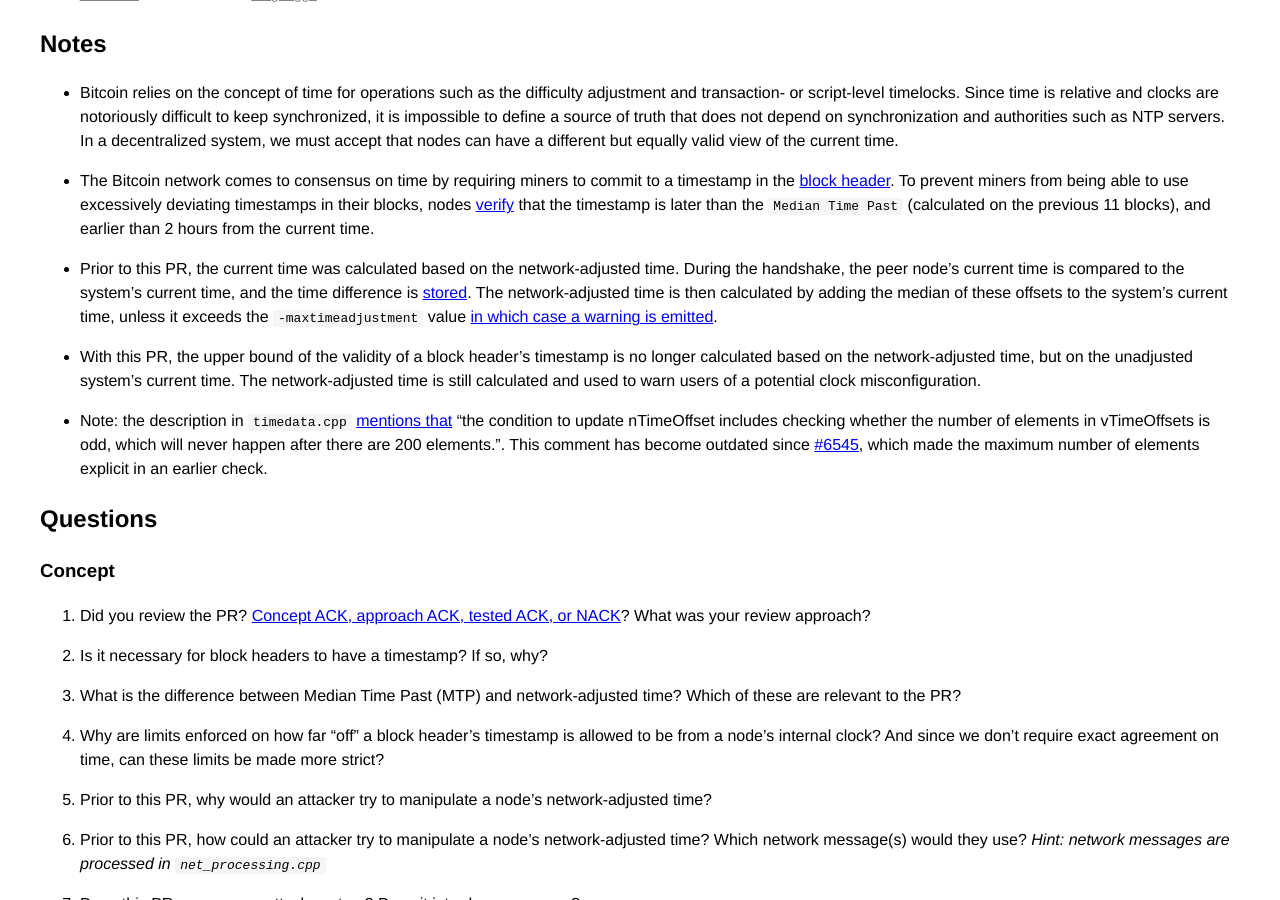
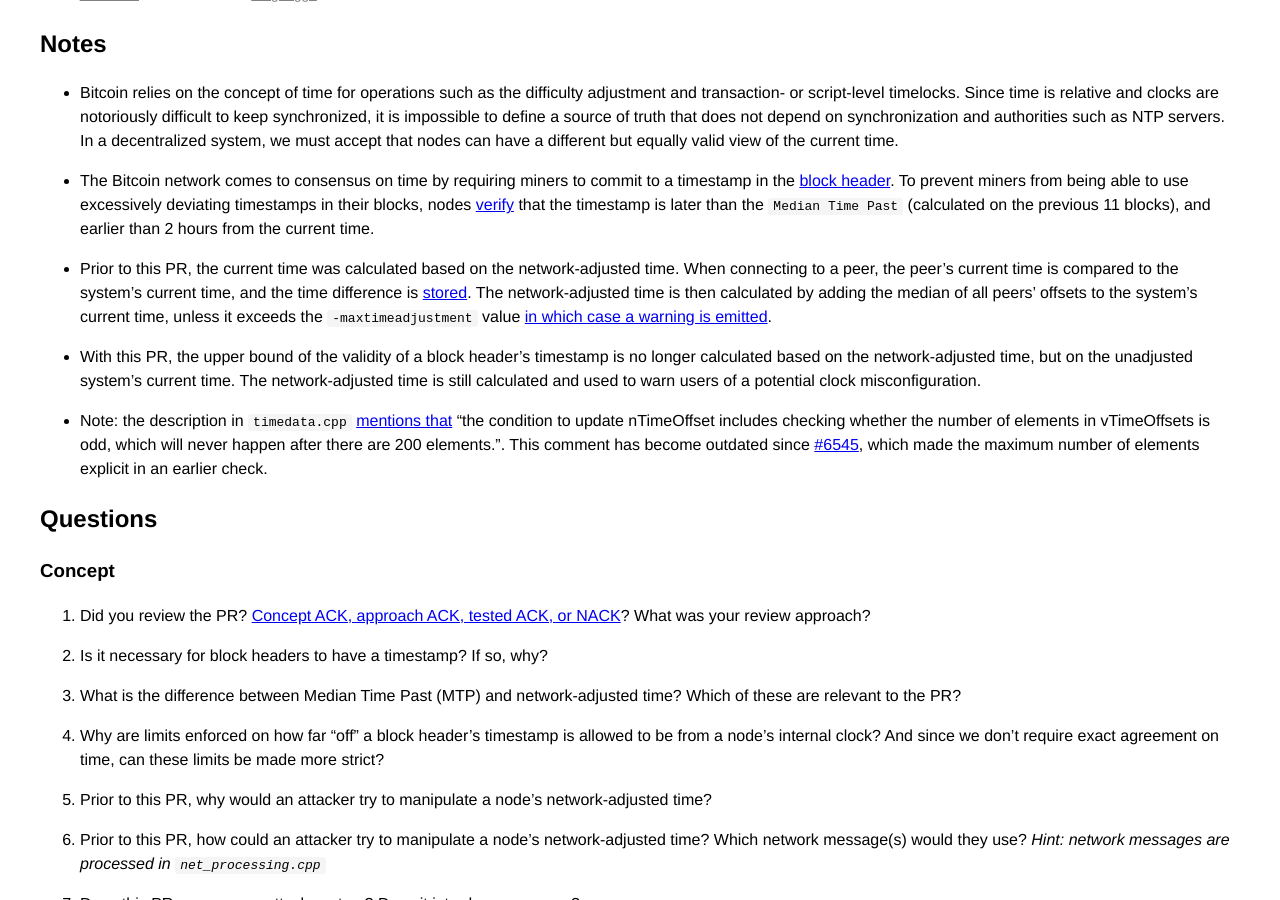
Before and after one commit to bitcoin-core-review-club/website, a Jekyll site: the page built from _posts/2024-01-03-#28956.md, in a window 1280 px wide and 900 px high, scrolled down 300 px. Built offline with Jekyll 4.4.1, drawn with Linux system fonts in a browser that asks for light colours.

Commit message:
n28956: language improvement

```diff
--- a/_posts/2024-01-03-#28956.md
+++ b/_posts/2024-01-03-#28956.md
@@ -16,7 +16,7 @@ commit: 87c577e9742d7154826c755a7fe320f34fd54c81
 
 - The Bitcoin network comes to consensus on time by requiring miners to commit to a timestamp in the [block header](https://github.com/bitcoinbook/bitcoinbook/blob/develop/ch09.asciidoc#block-header). To prevent miners from being able to use excessively deviating timestamps in their blocks, nodes [verify](https://github.com/bitcoin/bitcoin/blob/3a0f54dd2402d74a5ac4304b3ad09014cfb25edf/src/validation.cpp#L3803-L3810) that the timestamp is later than the `Median Time Past` (calculated on the previous 11 blocks), and earlier than 2 hours from the current time.
 
-- Prior to this PR, the current time was calculated based on the network-adjusted time. During the handshake, the peer node's current time is compared to the system's current time, and the time difference is [stored](https://github.com/bitcoin/bitcoin/blob/3a0f54dd2402d74a5ac4304b3ad09014cfb25edf/src/net_processing.cpp#L3556). The network-adjusted time is then calculated by adding the median of these offsets to the system's current time, unless it exceeds the `-maxtimeadjustment` value [in which case a warning is emitted](https://github.com/bitcoin/bitcoin/blob/3a0f54dd2402d74a5ac4304b3ad09014cfb25edf/src/timedata.cpp#L84-L100).
+- Prior to this PR, the current time was calculated based on the network-adjusted time. When connecting to a peer, the peer's current time is compared to the system's current time, and the time difference is [stored](https://github.com/bitcoin/bitcoin/blob/3a0f54dd2402d74a5ac4304b3ad09014cfb25edf/src/net_processing.cpp#L3556). The network-adjusted time is then calculated by adding the median of all peers' offsets to the system's current time, unless it exceeds the `-maxtimeadjustment` value [in which case a warning is emitted](https://github.com/bitcoin/bitcoin/blob/3a0f54dd2402d74a5ac4304b3ad09014cfb25edf/src/timedata.cpp#L84-L100).
 
 - With this PR, the upper bound of the validity of a block header's timestamp is no longer calculated based on the network-adjusted time, but on the unadjusted system's current time. The network-adjusted time is still calculated and used to warn users of a potential clock misconfiguration.
 
```
